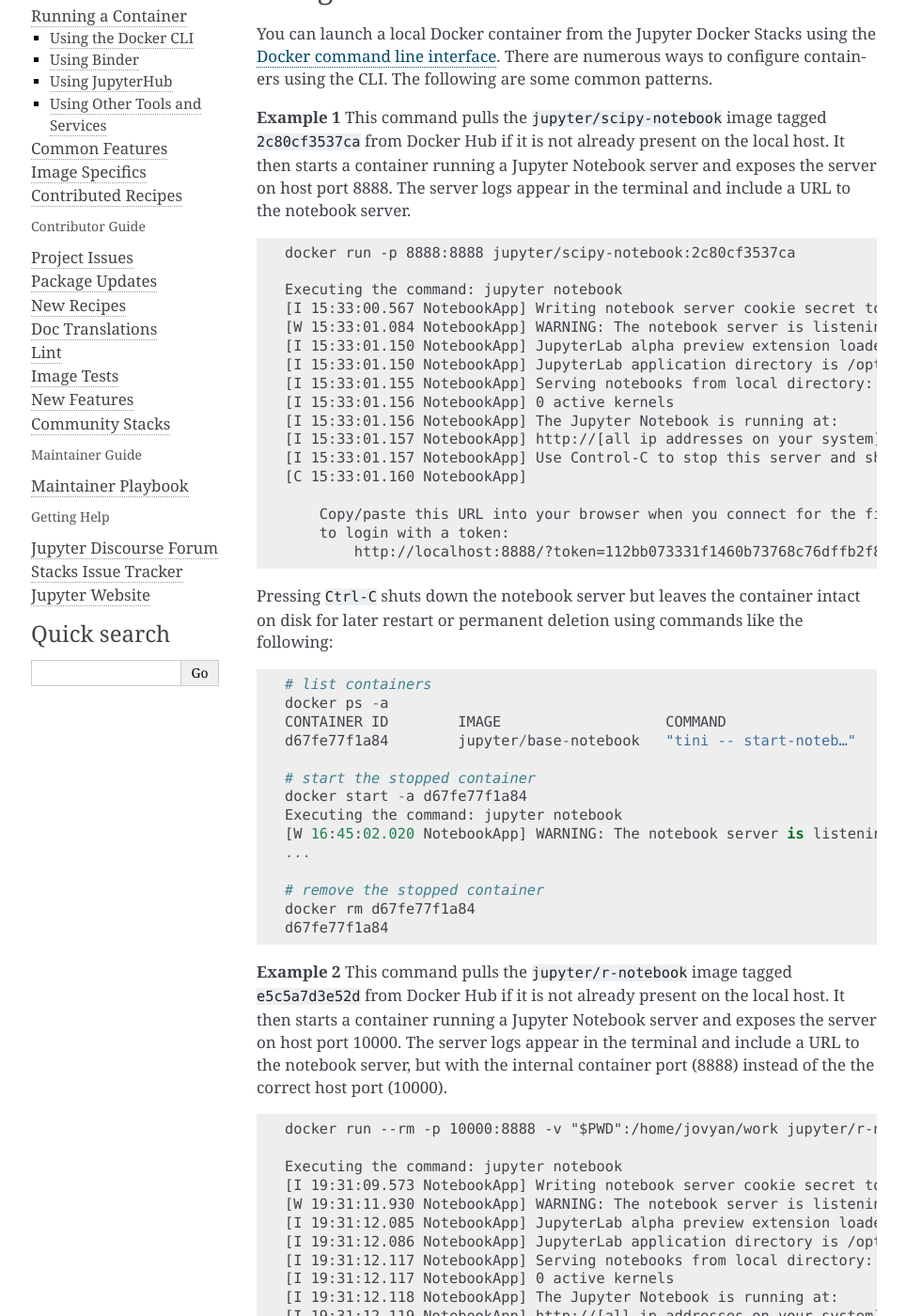
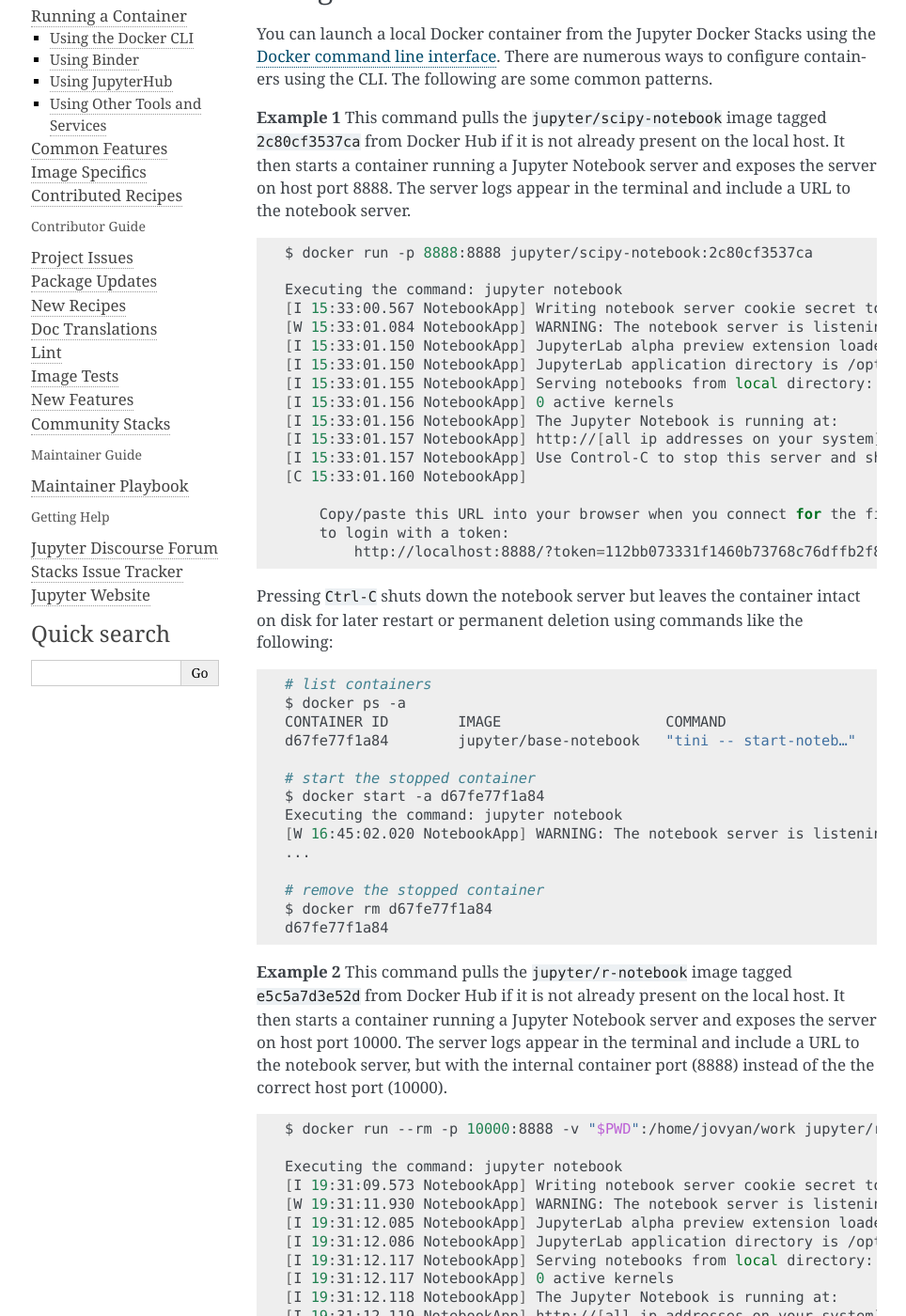
Before and after one commit to jupyter/docker-stacks, a Sphinx documentation site: the page built from docs/using/running.md, in a window 1280 px wide and 1400 px high, scrolled down 348 px. Shown: the whole window at 94% size, without its empty margins (147-1111 px from the left). Built offline with Sphinx 7.4.7, drawn with Linux system fonts in a browser that asks for light colours; pages that are not in the unit, such as notebooks, are missing from menus; some of the changed text lies outside the part shown.

Commit message:
Fix more errors

````diff
--- a/docs/using/running.md
+++ b/docs/using/running.md
@@ -13,8 +13,8 @@
 
 **Example 1** This command pulls the `jupyter/scipy-notebook` image tagged `2c80cf3537ca` from Docker Hub if it is not already present on the local host. It then starts a container running a Jupyter Notebook server and exposes the server on host port 8888. The server logs appear in the terminal and include a URL to the notebook server.
 
-```
-docker run -p 8888:8888 jupyter/scipy-notebook:2c80cf3537ca
+```bash
+$ docker run -p 8888:8888 jupyter/scipy-notebook:2c80cf3537ca
 
 Executing the command: jupyter notebook
 [I 15:33:00.567 NotebookApp] Writing notebook server cookie secret to /home/jovyan/.local/share/jupyter/runtime/notebook_cookie_secret
@@ -35,27 +35,27 @@
 
 Pressing `Ctrl-C` shuts down the notebook server but leaves the container intact on disk for later restart or permanent deletion using commands like the following:
 
-```
+```bash
 # list containers
-docker ps -a
+$ docker ps -a
 CONTAINER ID        IMAGE                   COMMAND                  CREATED    STATUS                      PORTS               NAMES
 d67fe77f1a84        jupyter/base-notebook   "tini -- start-noteb…"   44 seconds ago    Exited (0) 39 seconds ago                       cocky_mirzakhani
 
 # start the stopped container
-docker start -a d67fe77f1a84
+$ docker start -a d67fe77f1a84
 Executing the command: jupyter notebook
 [W 16:45:02.020 NotebookApp] WARNING: The notebook server is listening on all IP addresses and not using encryption. This is not recommended.
 ...
 
 # remove the stopped container
-docker rm d67fe77f1a84
+$ docker rm d67fe77f1a84
 d67fe77f1a84
 ```
 
 **Example 2** This command pulls the `jupyter/r-notebook` image tagged `e5c5a7d3e52d` from Docker Hub if it is not already present on the local host. It then starts a container running a Jupyter Notebook server and exposes the server on host port 10000. The server logs appear in the terminal and include a URL to the notebook server, but with the internal container port (8888) instead of the the correct host port (10000).
 
-```
-docker run --rm -p 10000:8888 -v "$PWD":/home/jovyan/work jupyter/r-notebook:e5c5a7d3e52d
+```bash
+$ docker run --rm -p 10000:8888 -v "$PWD":/home/jovyan/work jupyter/r-notebook:e5c5a7d3e52d
 
 Executing the command: jupyter notebook
 [I 19:31:09.573 NotebookApp] Writing notebook server cookie secret to /home/jovyan/.local/share/jupyter/runtime/notebook_cookie_secret
@@ -78,19 +78,19 @@
 
 **Example 3** This command pulls the `jupyter/all-spark-notebook` image currently tagged `latest` from Docker Hub if an image tagged `latest` is not already present on the local host. It then starts a container named `notebook` running a JupyterLab server and exposes the server on a randomly selected port.
 
-```
+```bash
 docker run -d -P --name notebook jupyter/all-spark-notebook
 ```
 
 The assigned port and notebook server token are visible using other Docker commands.
 
-```
+```bash
 # get the random host port assigned to the container port 8888
-docker port notebook 8888
+$ docker port notebook 8888
 0.0.0.0:32769
 
 # get the notebook token from the logs
-docker logs --tail 3 notebook
+$ docker logs --tail 3 notebook
     Copy/paste this URL into your browser when you connect for the first time,
     to login with a token:
         http://localhost:8888/?token=15914ca95f495075c0aa7d0e060f1a78b6d94f70ea373b00
@@ -100,7 +100,7 @@
 
 The container runs in the background until stopped and/or removed by additional Docker commands.
 
-```
+```bash
 # stop the container
 docker stop notebook
 notebook
````
Also changed, not shown: docs/contributing/stacks.md (+6 -6 lines), examples/openshift/README.md, examples/source-to-image/README.md.
